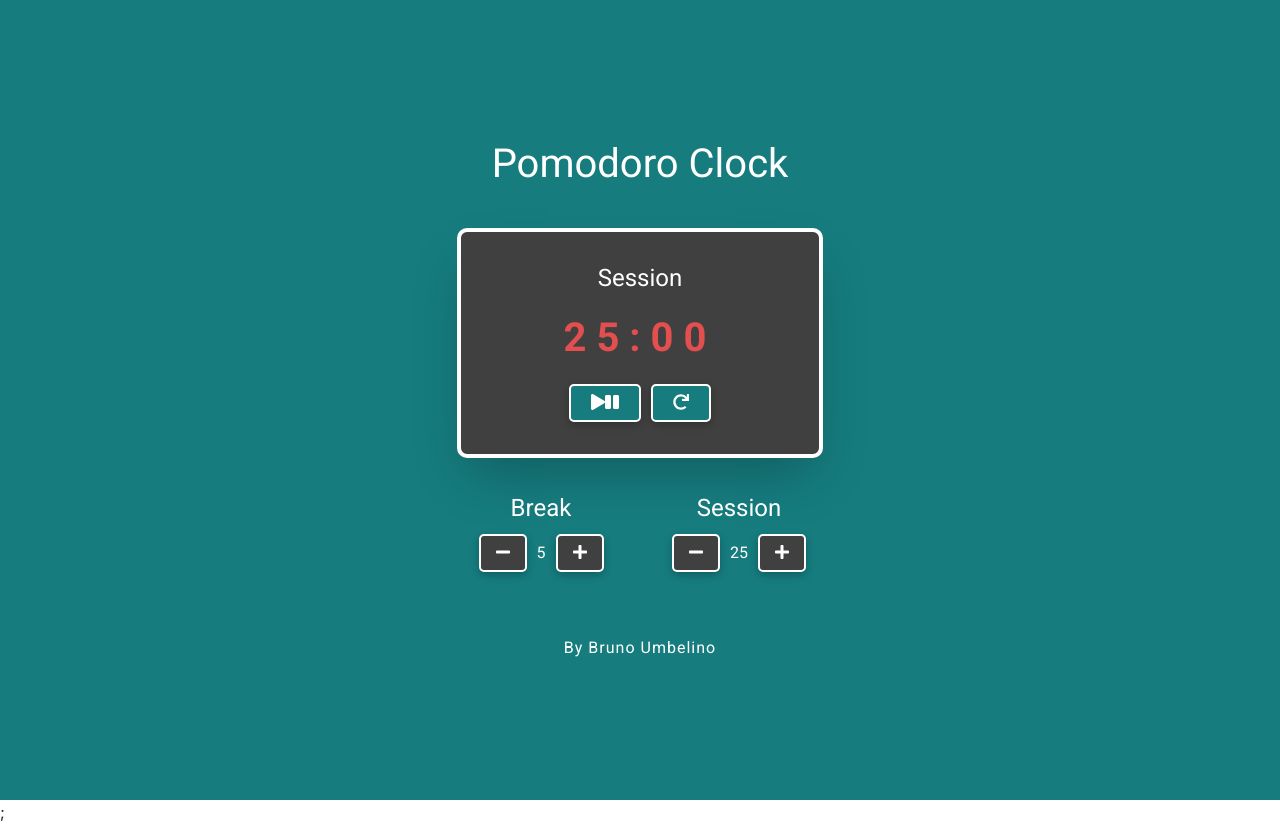
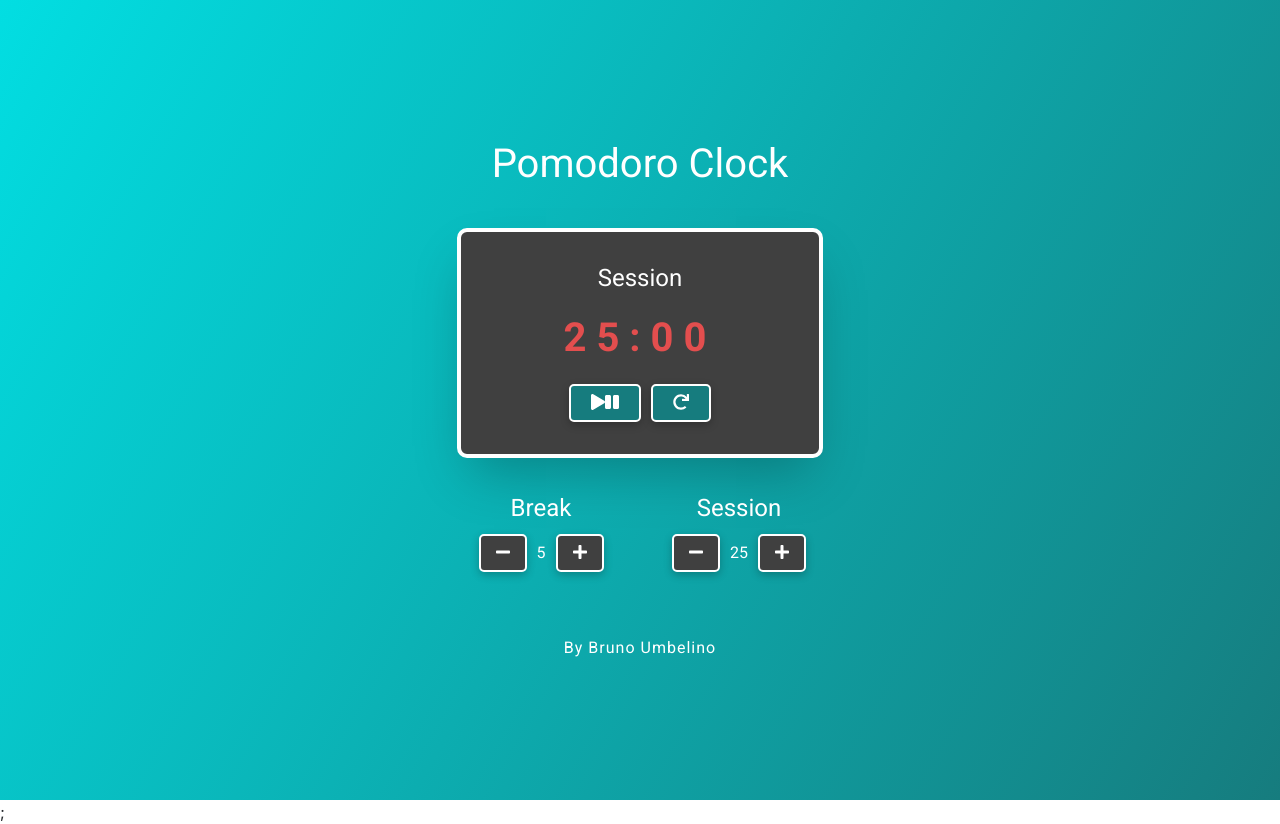
Before and after one commit to BrunoUmbelino/25-Plus-5-Clock_with-hooks, a React (Create React App) app: page / in a window 1280 px wide. Built offline with nearby package versions, Linux system fonts and the light colour scheme.

Commit message:
ajusting background-color

```diff
--- a/src/App.scss
+++ b/src/App.scss
@@ -1,7 +1,7 @@
-@import url('https://fonts.googleapis.com/css2?family=Roboto:wght@400;700&display=swap');
+@import url("https://fonts.googleapis.com/css2?family=Roboto:wght@400;700&display=swap");
 
 $primaryColor: #167c7e;
-$secondaryColor: #E34E4E;
+$secondaryColor: #e34e4e;
 $backgroundColor: hsl(0, 0%, 25%);
 
 .main {
@@ -9,7 +9,7 @@ $backgroundColor: hsl(0, 0%, 25%);
   align-items: center;
   justify-content: center;
   height: 100vh;
-  background-color: $primaryColor;
+  background: linear-gradient(120deg, #02dee2, $primaryColor);
   color: white;
   font-family: "Roboto", sans-serif;
   font-size: 16px;
```
Also changed, not shown: 1 other file (tests, documents, lock files or other folders).
